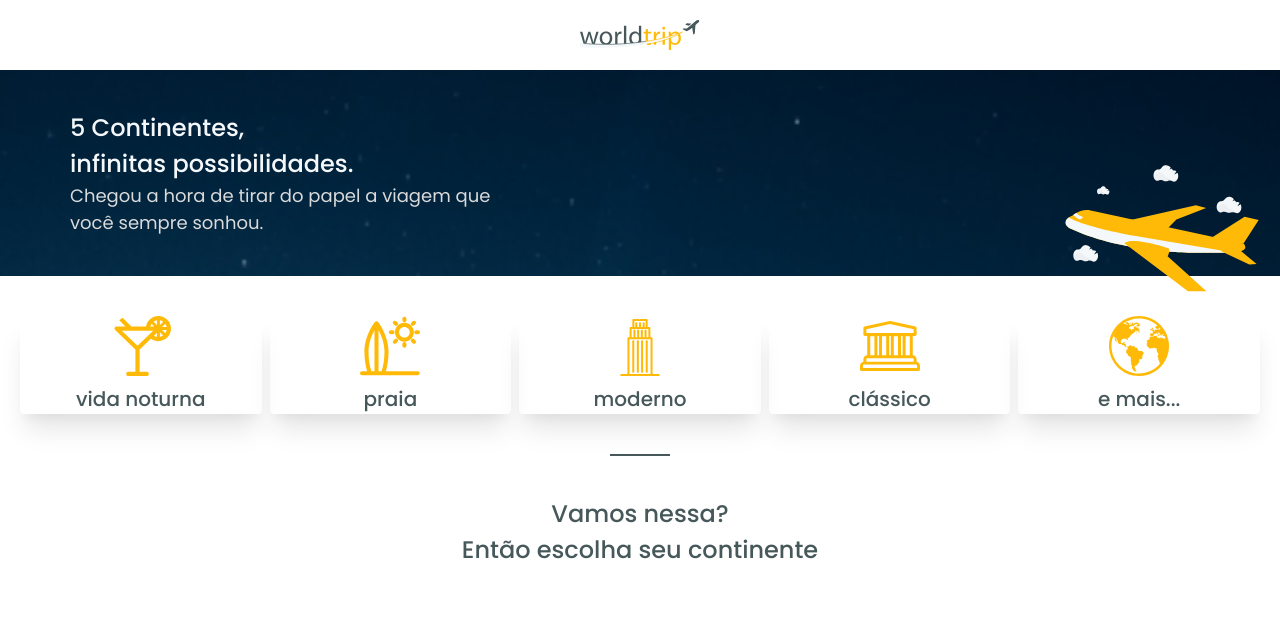
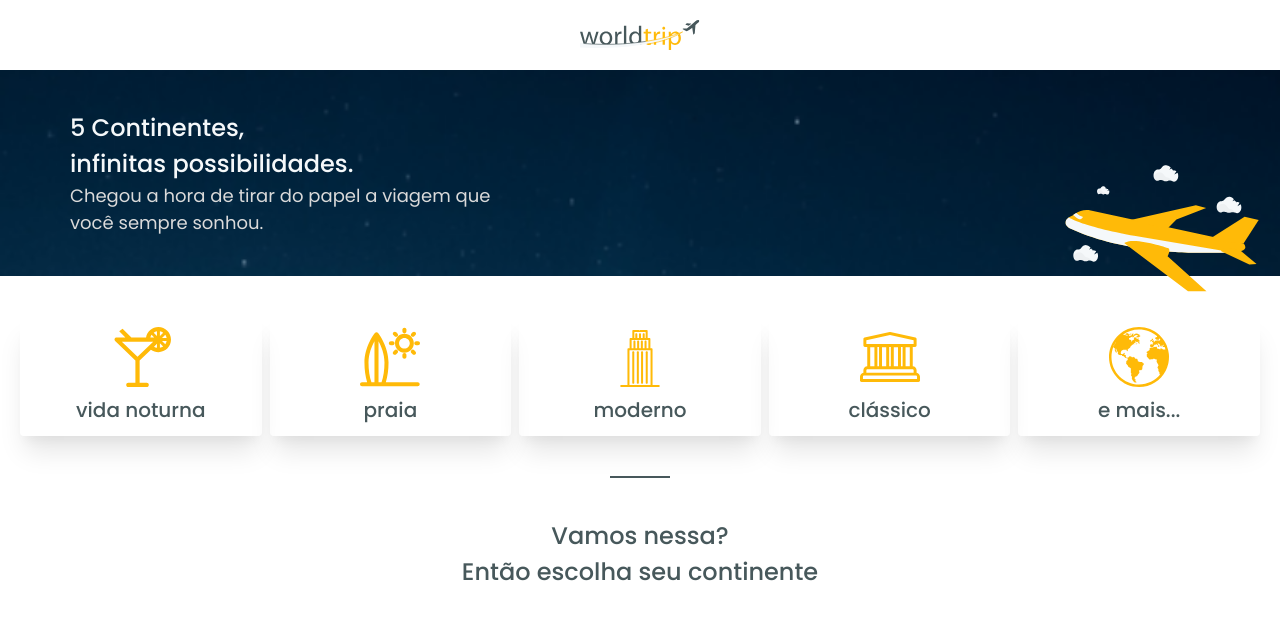
Before and after one commit to luisfilipefa/ignite-desafio4, a Next.js app: page / in a window 1280 px wide. Shown: the top 620 px of the page. Built offline with nearby package versions, Linux system fonts and the light colour scheme.

Commit message:
cards now have a fixed height and are centered in md mode

```diff
--- a/src/components/TypesSection/TypeCard.tsx
+++ b/src/components/TypesSection/TypeCard.tsx
@@ -30,6 +30,7 @@ export default function TypeCard({
       align="center"
       boxShadow={{ md: "xl" }}
       borderRadius={{ md: "base" }}
+      h={{ md: "120px" }}
       {...rest}
     >
       {showIcons ? (
--- a/src/components/TypesSection/index.tsx
+++ b/src/components/TypesSection/index.tsx
@@ -13,25 +13,35 @@ export default function TypesSection() {
       px={{ sm: "5" }}
     >
       <GridItem>
-        <TypeCard title="vida noturna" image="/cocktail.svg" alt="cocktail" />
+        <TypeCard
+          title="vida noturna"
+          image="/cocktail.svg"
+          alt="cocktail"
+          justifyContent={{ md: "center" }}
+        />
       </GridItem>
       <GridItem>
         <TypeCard
           title="praia"
           image="/surf.svg"
           alt="surf"
-          justifyContent={{ sm: "flex-end" }}
+          justifyContent={{ sm: "flex-end", md: "center" }}
         />
       </GridItem>
       <GridItem>
-        <TypeCard title="moderno" image="/building.svg" alt="modern" />
+        <TypeCard
+          title="moderno"
+          image="/building.svg"
+          alt="modern"
+          justifyContent={{ md: "center" }}
+        />
       </GridItem>
       <GridItem>
         <TypeCard
           title="clássico"
           image="/museum.svg"
           alt="museum"
-          justifyContent={{ sm: "flex-end" }}
+          justifyContent={{ sm: "flex-end", md: "center" }}
         />
       </GridItem>
       <GridItem colSpan={{ sm: 2, md: 1 }}>
@@ -39,7 +49,7 @@ export default function TypesSection() {
           title="e mais..."
           image="/earth.svg"
           alt="earth"
-          justifyContent={{ sm: "center" }}
+          justifyContent={{ sm: "center", md: "center" }}
         />
       </GridItem>
     </Grid>
```
